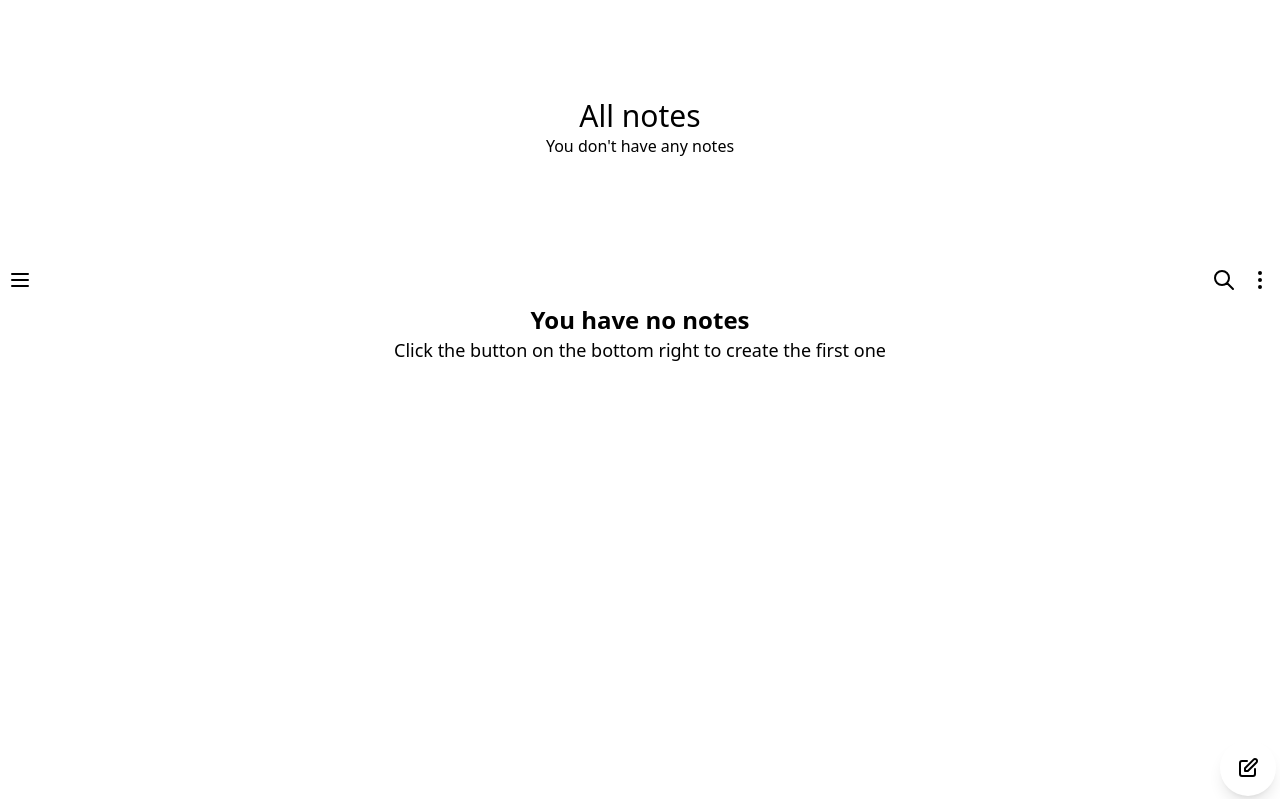
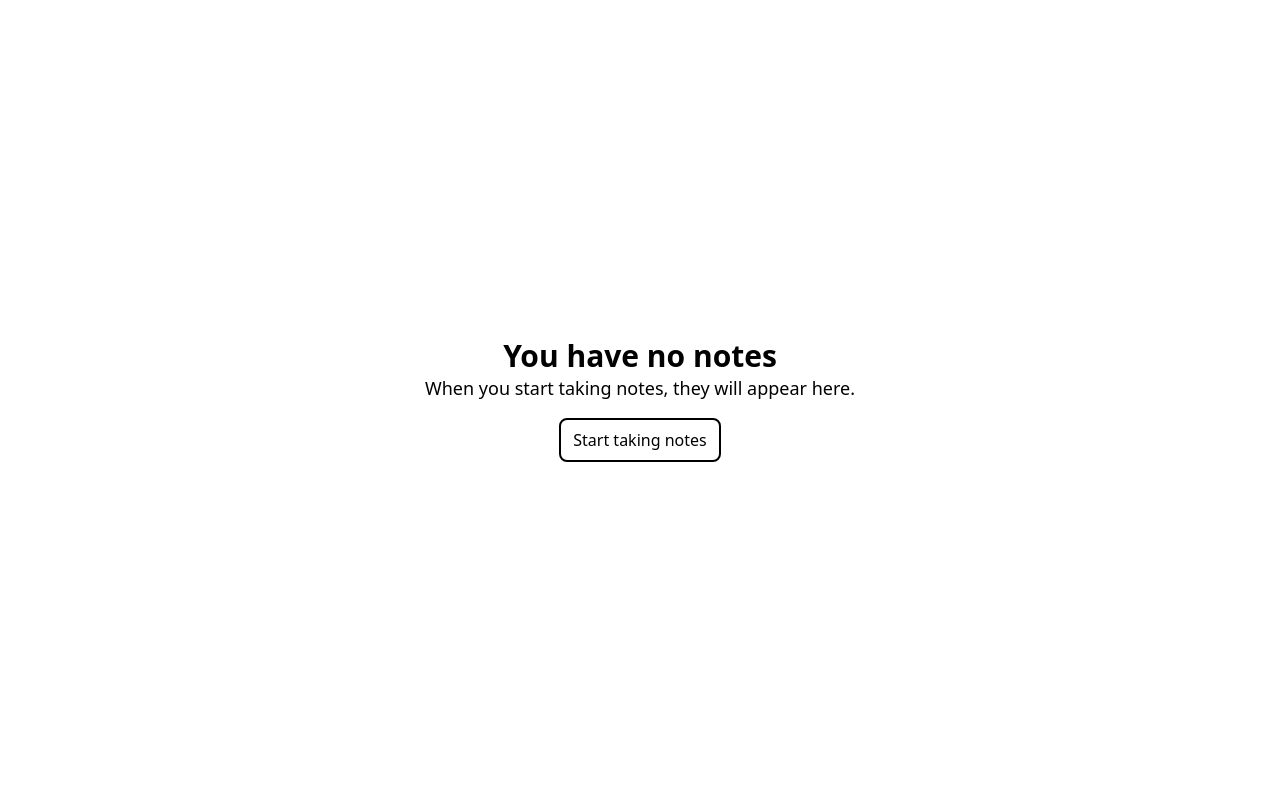
Before and after one commit to StanleyMasinde/notes, a Vue app: page / in a window 1280 px wide. Shown: the top 799 px of the page. Built offline with nearby package versions, Linux system fonts and the light colour scheme.

Commit message:
first shot at desktop support

```diff
--- a/src/screens/index.vue
+++ b/src/screens/index.vue
@@ -1,6 +1,6 @@
 <template>
     <div @click="navMenu = false"
-        class="text-center dark:bg-black dark:text-white h-64 flex justify-center align-middle flex-col px-2">
+        class="text-center lg:hidden dark:bg-black dark:text-white h-64 flex justify-center align-middle flex-col px-2">
         <div>
             <h1 class=" text-3xl">All notes</h1>
             <p v-if="notes.length > 0" class="font-light">{{ notes.length }} {{ notes.length === 1 ? 'note' : 'notes' }}</p>
@@ -8,7 +8,7 @@
         </div>
     </div>
 
-    <nav class="flex justify-between px-2 sticky top-0 bg-white dark:bg-black dark:text-white py-3">
+    <nav class="flex justify-between px-2 sticky top-0 bg-white dark:bg-black dark:text-white py-3 lg:hidden">
         <ul>
             <li>
                 <svg xmlns="http://www.w3.org/2000/svg" class="h-6 w-6" fill="none" viewBox="0 0 24 24"
@@ -47,15 +47,25 @@
     </nav>
 
     <div @click="navMenu = false" v-if="notes.length === 0"
-        class="text-center h-[95vh] flex flex-col px-2 dark:bg-black dark:text-white">
+        class="text-center h-[100vh] flex flex-col lg:justify-center px-2 dark:bg-black dark:text-white">
         <div>
-            <h1 class=" text-2xl font-semibold">You have no notes</h1>
-            <p class=" text-lg font-thin">Click the button on the bottom right to create the first one</p>
+            <h1 class="text-2xl lg:text-3xl font-semibold">You have no notes</h1>
+            <p class="font-thin text-lg hidden lg:block">When you start taking notes, they will appear here.</p>
+            <p class="text-lg lg:hidden font-thin">Click the button on the bottom right to create the first one</p>
+
+            <div class="flex justify-center">
+                <RouterLink to="/create">
+                    <button class="hidden lg:block border-2 border-black rounded-lg px-3 py-2 mt-4">
+                        Start taking notes
+                    </button>
+                </RouterLink>
+            </div>
         </div>
     </div>
 
-    <section v-else class="grid grid-cols-2 px-2 gap-1 dark:bg-black pt-2 dark:text-white">
-        <RouterLink :to="`/notes/${note.id}`" v-for="(note, i) in notes" :key="i" @click.prevent="showNote(note)">
+    <!--For small screens Tablet and below-->
+    <section v-else class="grid grid-cols-2 px-2 gap-1 dark:bg-black pt-2 dark:text-white lg:hidden">
+        <RouterLink :to="`/notes/${note.id}`" v-for="(note, i) in notes" :key="i">
             <div class="border-2 h-52 rounded-2xl dark:bg-gray-900 dark:text-white px-2 py-2 overflow-y-scroll">
                 <div class="prose prose-green dark:prose-invert" v-html="marked.parse(note?.body || '')"></div>
             </div>
@@ -68,9 +78,19 @@
         </RouterLink>
     </section>
 
+    <!--For large screens The landing page needs to be a different layout-->
+    <div class="w-52 border-2 rounded-r-lg min-h-screen flex flex-col gap-3 p-5">
+        <RouterLink :to="`/notes/${note.id}`" v-for="note in notes">
+            <div class="max-h-20">
+                <h3 class="font-bold">{{ note.title }}</h3>
+                <p class=" truncate">{{ note.body }}</p>
+            </div>
+        </RouterLink>
+    </div>
+
 
     <!--Floating button for adding a new note-->
-    <div class=" fixed bottom-1 right-1">
+    <div class="fixed bottom-1 right-1 lg:hidden">
         <RouterLink to="/create">
             <button class="bg-white dark:bg-black dark:text-white p-4 rounded-full shadow-lg">
                 <svg xmlns="http://www.w3.org/2000/svg" class="h-6 w-6" fill="none" viewBox="0 0 24 24"
@@ -82,31 +102,31 @@
         </RouterLink>
     </div>
     <!--/Floating button for adding a new note-->
-
-
 </template>
 
-<script setup>
+<script lang="ts" setup>
 import { marked } from 'marked'
-import { ref } from 'vue';
+import { Ref, ref } from 'vue';
 import { onMounted } from 'vue';
 import { db } from '../db';
+import { RouterLink } from 'vue-router';
+
+interface Note {
+    id: number,
+    title: string,
+    body: string,
+    createdAt: string
+}
 
 const navMenu = ref(false)
-const notes = ref([])
-const viewNoteComponent = ref(false)
-const currentActiveNote = ref('')
+const notes: Ref<Note[]> = ref([])
 
 const getNotes = async () => {
-    const nts = await db.notes.reverse().toArray()
+    const nts = await db.table<Note>('notes').reverse().toArray()
     notes.value = nts
     return
 }
-const showNote = (note) => {
-    currentActiveNote.value = note
-    viewNoteComponent.value = true
-}
-onMounted(() => {
-    getNotes()
+onMounted(async () => {
+    await getNotes()
 })
 </script>
```
